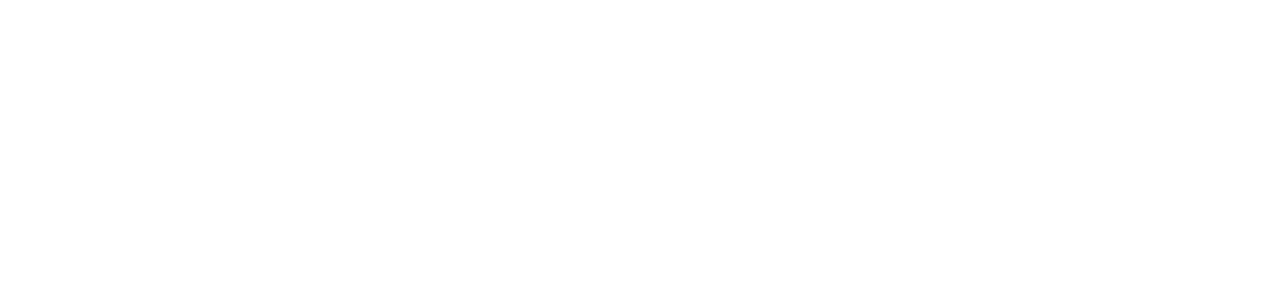
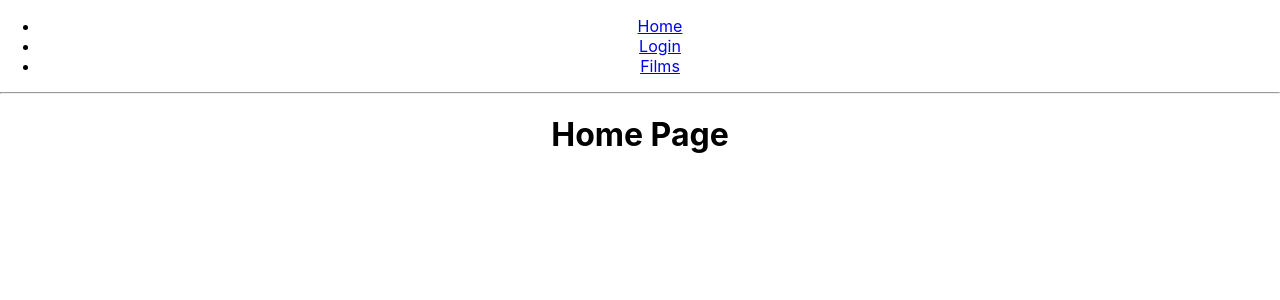
Before and after one commit to edgarlefortYnov/react-movie, a React (Create React App) app: page / in a window 1280 px wide. Shown: the top 300 px of the page. Built offline with nearby package versions, Linux system fonts and the light colour scheme.

Commit message:
add first routing

```diff
--- a/package.json
+++ b/package.json
@@ -13,6 +13,7 @@
     "firebase": "^9.17.1",
     "react": "^18.2.0",
     "react-dom": "^18.2.0",
+    "react-router-dom": "^6.8.1",
     "react-scripts": "5.0.1",
     "typescript": "^4.9.5",
     "web-vitals": "^2.1.4"
--- a/src/App.tsx
+++ b/src/App.tsx
@@ -1,10 +1,24 @@
 import React from 'react';
+import {BrowserRouter, Route, Routes } from 'react-router-dom'
+import Home from './pages/Home';
+import Layout from './pages/Layout';
+import Films from './pages/AllFilm';
+import Login from './pages/Login';
 import logo from './logo.svg';
 import './App.css';
 
 const App = () => {
   return (
     <div className="App">
+      <BrowserRouter>
+        <Routes>
+          <Route path='/' element={<Layout />}>
+            <Route index element={<Home />} />
+            <Route path='login' element={<Login />} />
+            <Route path='all_films' element={<Films />} />
+          </Route>
+        </Routes>
+      </BrowserRouter>
     </div>
   );
 }
--- /dev/null
+++ b/src/pages/AllFilm.tsx
@@ -0,0 +1,9 @@
+const Films = () => {
+    return (
+        <>
+            <h1>AllFilm</h1>
+        </>
+    )
+};
+
+export default Films
--- /dev/null
+++ b/src/pages/Home.tsx
@@ -0,0 +1,11 @@
+import React from 'react'
+
+const Home = () => {
+    return (
+        <div>
+            <h1>Home Page</h1>
+        </div>
+    )
+}
+
+export default Home
--- /dev/null
+++ b/src/pages/Layout.tsx
@@ -0,0 +1,26 @@
+import { Outlet, Link } from "react-router-dom";
+
+const Layout = () => {
+    return (
+        <>
+            <nav>
+                <ul>
+                    <li>
+                        <Link to="/">Home</Link>
+                    </li>
+                    <li>
+                        <Link to="/login">Login</Link>
+                    </li>
+                    <li>
+                        <Link to="/all_films">Films</Link>
+                    </li>
+                </ul>
+            </nav>
+
+            <hr />
+            <Outlet />
+        </>
+    )
+};
+
+export default Layout
--- /dev/null
+++ b/src/pages/Login.tsx
@@ -0,0 +1,9 @@
+const Login = () => {
+    return (
+        <>
+            <h1>Login</h1>
+        </>
+    )
+};
+
+export default Login
```
Also changed, not shown: src/pages/DescriptionFilm.tsx (added, +9 -0 lines), src/pages/FavFilm.tsx (added, +9 -0 lines), src/pages/Profile.tsx (added, +9 -0 lines), src/pages/Register.tsx (added, +9 -0 lines), src/routes/ProtectedRoute.jsx (added, +18 -0 lines), 1 other file (tests, documents, lock files or other folders).
